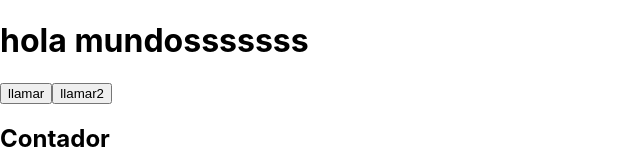
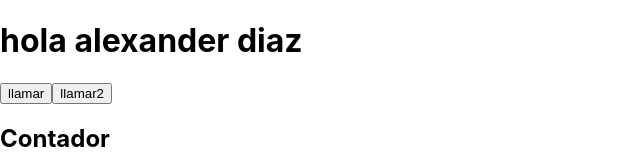
Before and after one commit to alexander134/Examples, a React (Create React App) app: page / in a window 1280 px wide. Shown: the top 160 px of the page, without its empty margins (0-640 px from the left). Built offline with nearby package versions, Linux system fonts and the light colour scheme.

Commit message:
commit desde PC-Eve

```diff
--- a/src/components/Parrafo.jsx
+++ b/src/components/Parrafo.jsx
@@ -7,7 +7,7 @@ const fucntionEvento =(num)=>{
 
     return (
         <>
-            <h1>hola mundosssssss</h1>
+            <h1>hola alexander diaz</h1>
             <button onClick={fucntionEvento}>llamar</button>
             <button onClick={ () =>fucntionEvento('alx')}>llamar2</button>
         </>
```
